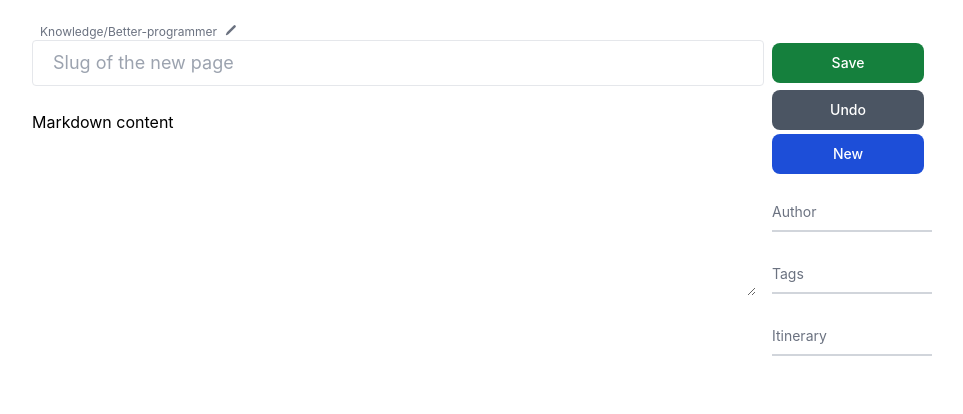
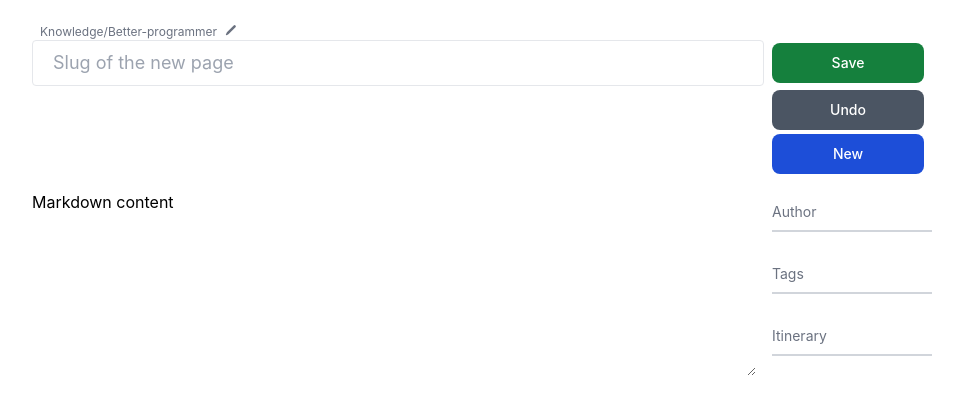
Before and after one commit to vangamo/blog-web-editor, a React (Vite) app: page / in a window 1280 px wide. Shown: the top 414 px of the page, without its empty margins (158-1121 px from the left). Built offline with nearby package versions, Linux system fonts and the light colour scheme.

Commit message:
Add tablet media-query to Tailwind.

```diff
--- a/tailwind.config.js
+++ b/tailwind.config.js
@@ -4,6 +4,9 @@ export default {
     './src/**/*.{js,jsx,ts,tsx}',
   ],
   theme: {
+    screens: {
+      'tablet': '900px'
+    },
     extend: {},
   },
   plugins: [],
```
